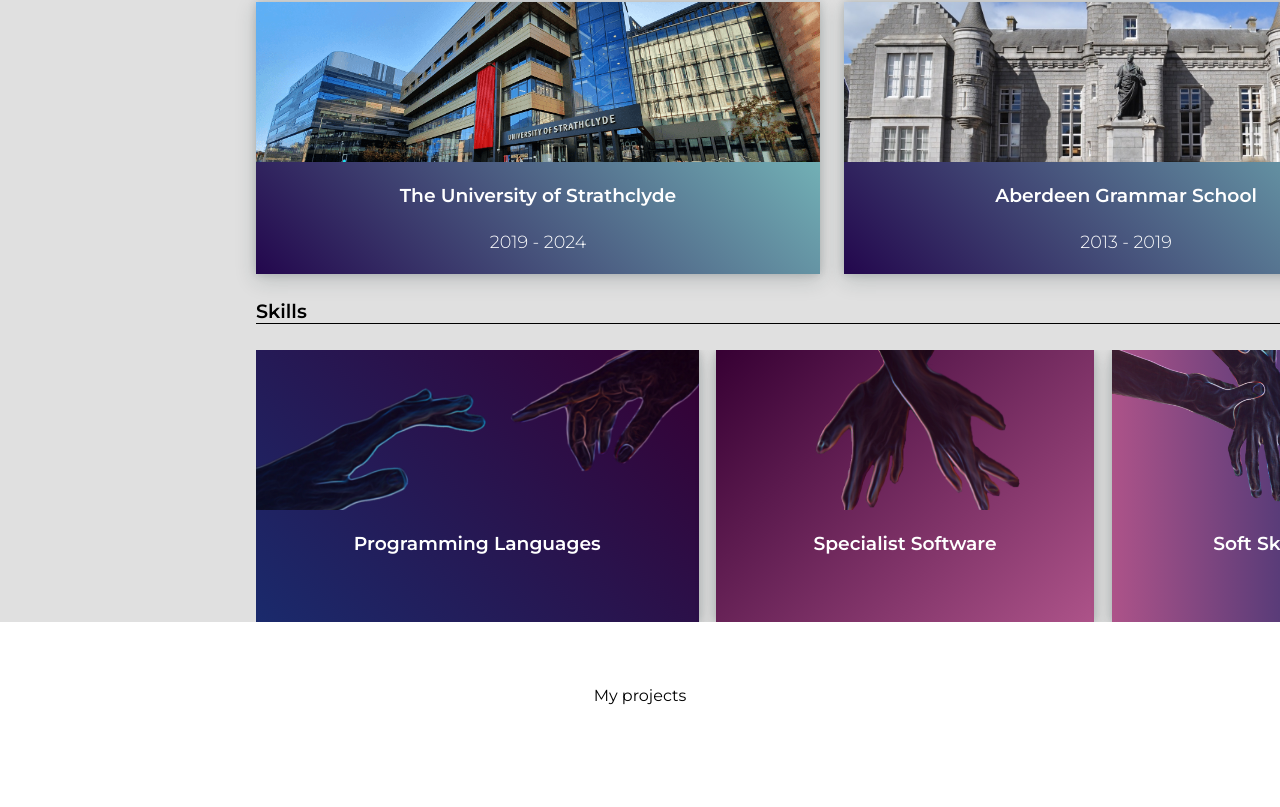
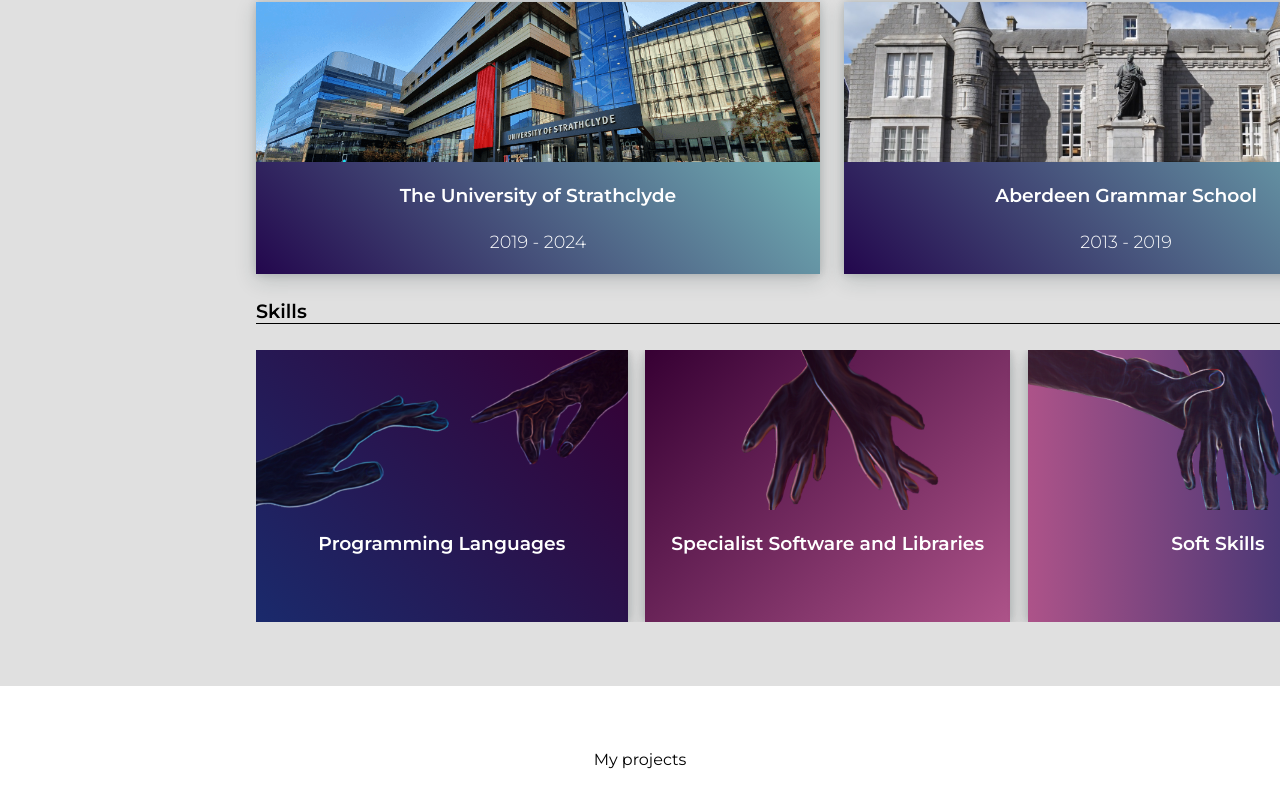
Before and after one commit to JobDerksen/cv_website, a Next.js app: page / in a window 1280 px wide. Shown: the part 1253-2060 px from the top of the page. Built offline with nearby package versions, Linux system fonts and the light colour scheme.

Commit message:
added some information about myself

```diff
--- a/src/components/skills/skills.module.scss
+++ b/src/components/skills/skills.module.scss
@@ -18,19 +18,6 @@
   min-width: 0;
 }
 
-.skillText{
-  text-align: left;
-  a{
-    padding-right: 1rem;
-    font-size: 1rem;
-    font-weight: 400;
-    color:white;
-    @media (max-width: 800px) {
-      font-size: 0.7rem;
-    }
-  }
-}
-
 .rowContainer {
   display: flex;
   flex-direction: row;
--- a/src/components/skills/skills.tsx
+++ b/src/components/skills/skills.tsx
@@ -46,7 +46,7 @@
                     >
                         <span/>
                         <div style={{marginTop: 10}}>
-                            <p className={styles.skillText}>
+                            <p className='skillText'>
                                 <a>Java, </a>
                                 <a>Python, </a>
                                 <a>C, </a>
@@ -66,7 +66,12 @@
                                 <a>Assembly, </a>
                                 <a>and VHDL</a>
                             </p>
-
+                            <p className='skillText'>
+                                <a>
+                                    I strive to become the best programmer I can be and I intend to keep learning new languages
+                                    and build up my skills in the languages I know.
+                                </a>
+                            </p>
                         </div>
                     </InfoCard>
                 </div>
@@ -77,12 +82,12 @@
                     <InfoCard
                         img={skillhands}
                         description={'Strathclyde Image'}
-                        heading={'Specialist Software'}
+                        heading={'Specialist Software and Libraries'}
                         bodyText={''}
                         background={'software'}
                     >
                         <span/>
-                        <p className={styles.skillText}>
+                        <p className='skillText'>
                             <a>AWS(Amplify and S3 buckets), </a>
                             <a>Git, </a>
                             <a>Autodesk (Eagle, Inventor, Fusion 360, and Flow Design), </a>
@@ -90,7 +95,13 @@
                             <a>Matlab,</a>
                             <a>Vivado, </a>
                             <a>OrCad, </a>
-                            <a>and Excel</a>
+                            <a>Excel, </a>
+                            <a>and Photoshop</a>
+                        </p>
+                        <p className='skillText'>
+                            <a>Tensorflow, </a>
+                            <a>Scikit-Learn, </a>
+                            <a>and the Framework; React.js(Next.js and React Native)</a>
                         </p>
                     </InfoCard>
                 </div>
@@ -106,14 +117,20 @@
                         background={'soft'}
                     >
                         <span/>
-                        <p className={styles.skillText}>
+                        <p className='skillText'>
                             <a>Teamwork, </a>
-                            <a>Dedication, </a>
+                            <a>Self-Discipline, </a>
                             <a>Leadership, </a>
                             <a>Customer Service, </a>
                             <a>Graphic Design, </a>
                             <a>Creative, </a>
                             <a>and Public Speaking </a>
+                        </p>
+                        <p className='skillText'>
+                            <a>
+                                I have picked up many skills throughout my life, from working behind a bar to getting
+                                myself in the gym and project work throughout my educational career.
+                            </a>
                         </p>
                     </InfoCard>
                 </div>
--- a/src/pages/about.tsx
+++ b/src/pages/about.tsx
@@ -149,7 +149,6 @@
                         <span>Chemistry - A</span>
                         <span>Graphic Communication - B</span>
                     </p>
-
                 </InfoCard>
             </div>
             <h4 className='sectionHead'>Skills</h4>
--- a/src/styles/about.module.scss
+++ b/src/styles/about.module.scss
@@ -71,6 +71,7 @@
   margin-left: 20vw;
   margin-right: 20vw;
   justify-content: left;
+  padding-bottom: 4rem;
   @media (max-width: 1024px) {
     margin-left: 1rem;
     margin-right: 1rem;
@@ -94,7 +95,6 @@
     font-size: 0.9rem;
     font-weight: 200;
   }
-
   @media (max-width: 1024px) {
     flex-direction: column;
     align-items: center;
--- a/src/styles/globals.scss
+++ b/src/styles/globals.scss
@@ -110,3 +110,16 @@
     font-size: 1rem;
   }
 }
+
+.skillText{
+  text-align: left;
+  a{
+    padding-right: 0.5rem;
+    font-size: 1rem;
+    font-weight: 400;
+    color:white;
+    @media (max-width: 800px) {
+      font-size: 0.9rem;
+    }
+  }
+}
```
